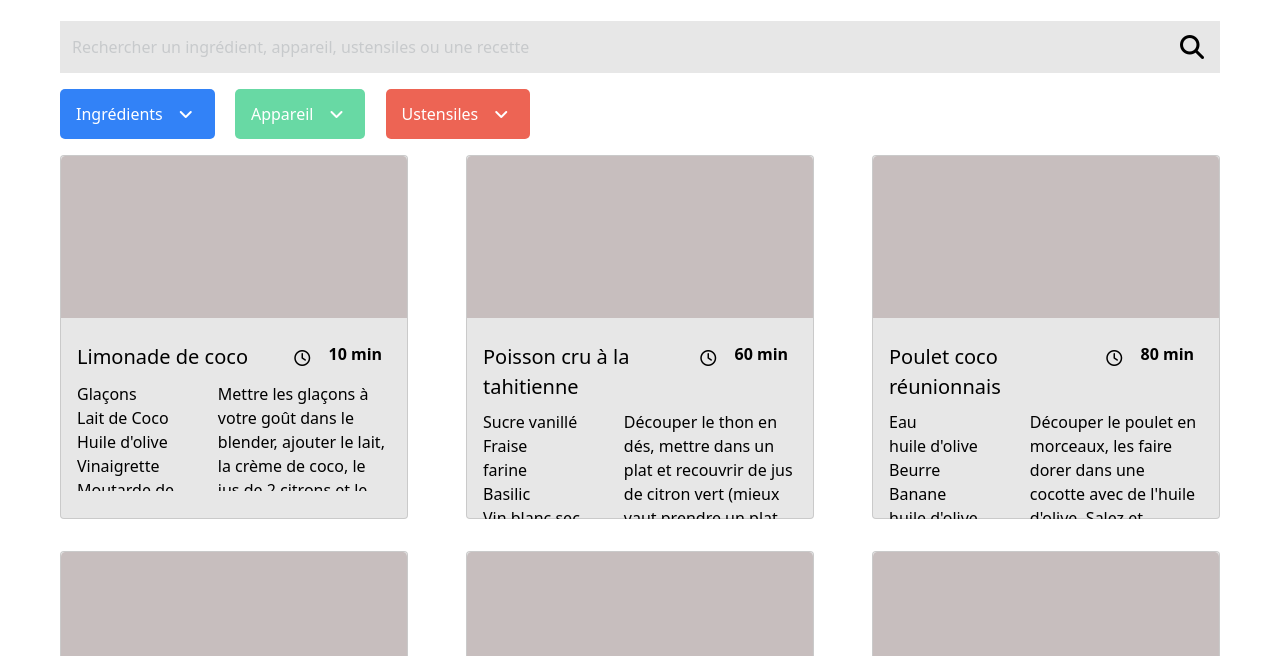
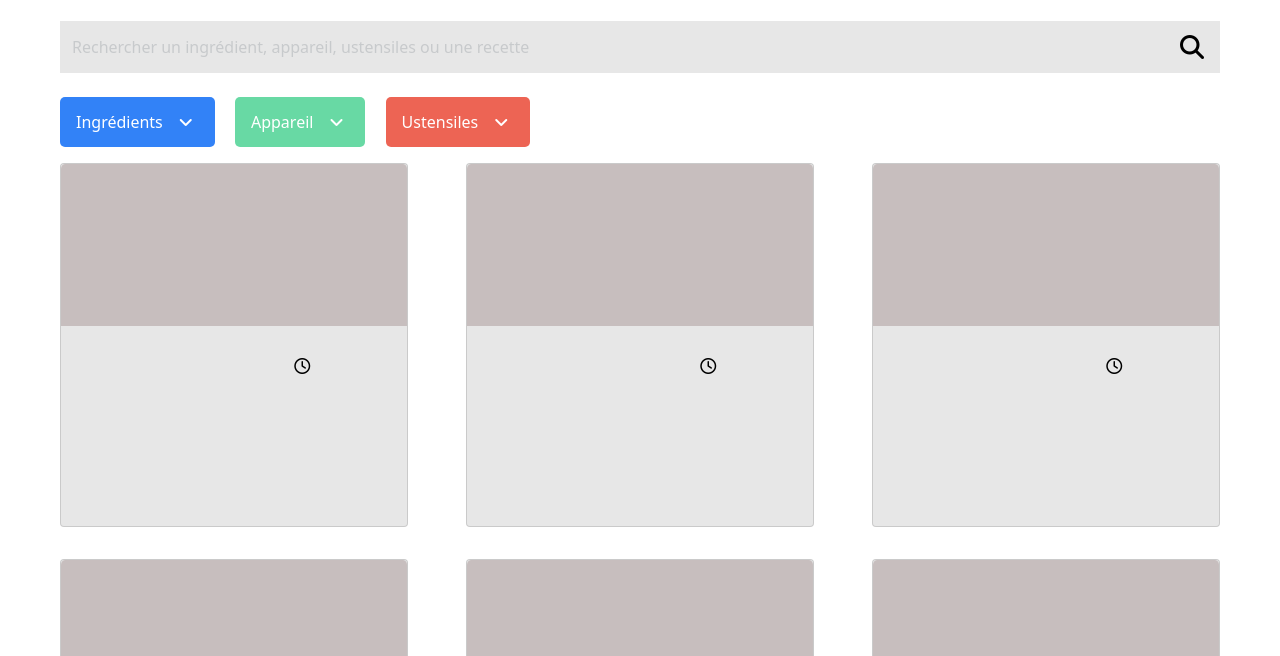
Before and after one commit to July-github/Les-Petits-Plats, a website with bundled scripts: page index.html in a window 1280 px wide. Shown: the part 144-800 px from the top of the page. Built offline with nearby package versions, Linux system fonts and the light colour scheme.

Commit message:
createElts instead of cloneNode

```diff
--- a/index.html
+++ b/index.html
@@ -10,7 +10,8 @@
     <link rel="preconnect" href="https://fonts.gstatic.com" crossorigin>
     <link href="https://fonts.googleapis.com/css2?family=Lato:wght@400;700;900&family=Roboto&display=swap" rel="stylesheet">
     <script src="https://kit.fontawesome.com/dccdede72c.js" crossorigin="anonymous"></script>
-    <link rel="stylesheet" href="css/style.css" />
+    <link href="https://cdn.jsdelivr.net/npm/bootstrap@5.0.2/dist/css/bootstrap.min.css" rel="stylesheet" integrity="sha384-EVSTQN3/azprG1Anm3QDgpJLIm9Nao0Yz1ztcQTwFspd3yD65VohhpuuCOmLASjC" crossorigin="anonymous">
+    <link rel="stylesheet" href="css/style.css"/>
     <title>Les Petits Plats</title>
   </head>
   <body class="m-5">
@@ -27,7 +28,7 @@
             <i class="fas fa-search fs-4 mx-3"></i>
           </nav>
         </div>
-        <div id="tag" class="m-2"></div>
+        <div id="tag" class="m-2 d-flex"></div>
         <div class="container-fluid">
         <div class="dropdown mx-l-2 ">
           <button class="dropbtn bg-primary" id="listI">Ingrédients<i class="fas fa-angle-down m-3"></i></button>
@@ -46,26 +47,12 @@
         </div>
         <div class="container-fluid">
           <div class="row d-flex justify-content-between m-0 w-100" id="cards">
-            <div class="card p-0 my-3">
-              <img src="./images/img.svg" class="w-100" alt="image plat"/>
-              <div class="card-body text-left">
-                <div class="row my-2 w-100 flex-nowrap">
-                  <div class="recipe col-8 fs-5"></div>
-                  <i class="far fa-clock col-1 m-2"></i><div class="time col-3 fw-bold fs-6"></div>
-                </div>
-                <div class="row fs-6">
-                  <ul class="ingredients col-5">
-                  </ul>
-                  <div class="description col-7"></div>
-                </div>
-              </div>
-            </div>
           </div>
         </div>
 
     <script src="./js/index.js" type="module"></script>
     <script src="https://code.jquery.com/jquery-3.4.1.slim.min.js" integrity="sha384-J6qa4849blE2+poT4WnyKhv5vZF5SrPo0iEjwBvKU7imGFAV0wwj1yYfoRSJoZ+n" crossorigin="anonymous"></script>
-    <script src="https://cdn.jsdelivr.net/npm/popper.js@1.16.0/dist/umd/popper.min.js" integrity="sha384-Q6E9RHvbIyZFJoft+2mJbHaEWldlvI9IOYy5n3zV9zzTtmI3UksdQRVvoxMfooAo" crossorigin="anonymous"></script>
-    <script src="https://stackpath.bootstrapcdn.com/bootstrap/4.4.1/js/bootstrap.min.js" integrity="sha384-wfSDF2E50Y2D1uUdj0O3uMBJnjuUD4Ih7YwaYd1iqfktj0Uod8GCExl3Og8ifwB6" crossorigin="anonymous"></script>
+    <script src="https://cdn.jsdelivr.net/npm/@popperjs/core@2.9.2/dist/umd/popper.min.js" integrity="sha384-IQsoLXl5PILFhosVNubq5LC7Qb9DXgDA9i+tQ8Zj3iwWAwPtgFTxbJ8NT4GN1R8p" crossorigin="anonymous"></script>
+    <script src="https://cdn.jsdelivr.net/npm/bootstrap@5.0.2/dist/js/bootstrap.min.js" integrity="sha384-cVKIPhGWiC2Al4u+LWgxfKTRIcfu0JTxR+EQDz/bgldoEyl4H0zUF0QKbrJ0EcQF" crossorigin="anonymous"></script>
   </body>
 </html>
--- a/js/index.js
+++ b/js/index.js
@@ -1,18 +1,110 @@
 import {recipes} from "./recipes.js";
 console.log(recipes);
 
-/*Get the ingredients*/
-function getIngredient(recipe, index) {
-    for (let j=0; j<recipe.ingredients.length; j++){
-        let newIngredient = document.createElement("li");
-        document.querySelectorAll(".ingredients")[index].appendChild(newIngredient);
-        const recipeIngredient = document.querySelectorAll(".ingredients > li");
-        recipeIngredient[index].innerHTML = recipe.ingredients[j].ingredient;
-    }
+/*** Cards ***/
+/* Create cards */
+function createCard(element){
+    const newDiv = document.createElement("div")
+    return element.appendChild(newDiv).classList.add("card", "p-0", "my-3")
+}
+function createImg(element){
+    const newImg = document.createElement("img")
+    return element.appendChild(newImg).classList.add("w-100")
+}
+function setImg(element){
+    const newSrcImg = element.setAttribute("src", "./images/img.svg")
+    const newAltImg = element.setAttribute("alt", "image plat")
+    return newAltImg, newSrcImg
+}
+function createCardBody(element){
+    const newDiv = document.createElement("div")
+    return element.appendChild(newDiv).classList.add("card-body", "text-left")
+}
+function createNewRowTop(element){
+    const newDiv = document.createElement("div")
+    return element.appendChild(newDiv).classList.add("row", "rowTop", "my-2", "w-100", "flex-nowrap")
+}
+function createNewRecipeName(element){
+    const newDiv = document.createElement("div")
+    return element.appendChild(newDiv).classList.add("recipe", "col-8", "fs-5")
+}
+function createClock(element){
+    const newIClock = document.createElement("i")
+    const newClock = element.appendChild(newIClock)
+    const newClassClock = newClock.classList.add("far", "fa-clock", "iconClock", "col-1", "m-2")
+    return newClassClock
+}
+function setClock(element){
+    const newAriaClock = element.setAttribute("aria-hidden", "true")
+    return newAriaClock
+}
+function createNewTime(element){
+    const newDiv = document.createElement("div")
+    return element.appendChild(newDiv).classList.add("time", "col-3", "fw-bold", "fs-6")
+}
+function createNewRowBottom(element){
+    const newDiv = document.createElement("div")
+    return element.appendChild(newDiv).classList.add("row", "rowBottom", "fs-6")
+}
+function createNewIngredient(element){
+    const newDiv = document.createElement("div")
+    return element.appendChild(newDiv).classList.add("ingredients", "col-5")
+}
+function createNewUl(element){
+    const newUl = document.createElement("ul")
+    return element.appendChild(newUl).classList.add("ulIngredients")
+}
+function createNewLi(element){
+    const newLi = document.createElement("li")
+    return element.appendChild(newLi)
+}
+function createNewDescription(element){
+    const newDiv = document.createElement("div")
+    return element.appendChild(newDiv).classList.add("description", "col-7")
 }
 
+recipes.map(recipe => createCard(document.getElementById("cards")))
+const cards = [...document.querySelectorAll(".card")]
+cards.map(card => createImg(card))
+const images = [...document.querySelectorAll(".card > img")]
+images.map(image => setImg(image))
+cards.map(card => createCardBody(card))
+const cardBodies = [...document.querySelectorAll(".card-body")]
+cardBodies.map(cardBodie => createNewRowTop(cardBodie))
+const topRows = [...document.querySelectorAll(".rowTop")]
+topRows.map(topRow => createNewRecipeName(topRow))
+topRows.map(topRow => createClock(topRow))
+const clockIcons = [...document.querySelectorAll(".iconClock")]
+clockIcons.map(clockIcon => setClock(clockIcon))
+topRows.map(topRow => createNewTime(topRow))
+cardBodies.map(cardBodie => createNewRowBottom(cardBodie))
+const bottomRows = [...document.querySelectorAll(".rowBottom")]
+bottomRows.map(bottomRow => createNewIngredient(bottomRow))
+const ingredients = [...document.querySelectorAll(".ingredients")]
+ingredients.map(ingredient => createNewUl(ingredient))
+bottomRows.map(bottomRow => createNewDescription(bottomRow))
+
+/* Fill cards */
+
+
+/*Get the ingredients*/
+/*function getIngredient(recipe, index) {
+    console.log(recipe, index)
+    const ulIngredients = document.createElement("ul")
+    for (let j=0; j<recipe.ingredients.length; j++){
+        const newIngredient = document.createElement("li");
+        newIngredient.textContent = recipe.ingredients[j].ingredient
+        ulIngredients.appendChild(newIngredient)
+        /*.appendChild(newIngredient);
+        const recipeIngredient = document.querySelectorAll(".ingredients > li");
+        recipeIngredient[index].innerHTML = recipe.ingredients[j].ingredient;*/
+    //}
+    //document.querySelectorAll(".ingredients")[index].appendChild(ulIngredients)
+    //return ulIngredients;
+//}
+
 /*Fill the cards*/
-function fillCards(){
+/*function fillCards(){
     for(let i=0; i<recipes.length; i++){
         const card = document.querySelector(".card");
         let numberCard = document.querySelectorAll(".card").length
@@ -33,9 +125,8 @@ function fillCards(){
 
         getIngredient(recipes[i], i);
     }
-
 }
-fillCards()
+fillCards()*/
 
 /*Get lists for buttons*/
 const listUstensils = []
@@ -59,7 +150,6 @@ function getLists(){
         ListApparel.push(capAppliance);
     }
 }
-
 getLists()
 
 /*Delete duplicates*/
@@ -96,25 +186,30 @@ function displayList(){
 }
 displayList();
 
-/* Tag on click */
-const createTag = document.createElement("div")
-const tag = document.getElementById("tag")
+/*** Tag on click ***/
+
 let liTagIngredients = document.querySelectorAll("#myDropdown_I > ul > li")
 
 function listenClickTag(){
     for(let i=0; i<liTagIngredients.length; i++){
-        liTagIngredients[i].addEventListener("click", function(){
+        liTagIngredients[i].addEventListener("click", function(e){
+            console.log(e)
+            const createTag = document.createElement("div")
+            createTag.textContent = "coucou"
+            createTag.classList.add("bg-primary", "p-1", "m-1")
+            const tag = document.getElementById("tag")
+
             tag.appendChild(createTag)
-            tag.classList.add("d-flex")
-            let tagIngredient = document.querySelector("#tag > div")
-            tagIngredient.innerHTML = liTagIngredients[i].innerHTML;
-            tagIngredient.classList.add("bg-primary", "p-1", "m-1")
+
+            //let tagIngredient = document.querySelector("#tag > div")
+            //tagIngredient.innerHTML = liTagIngredients[i].innerHTML;
+
         })
     }
 }
 listenClickTag()
 
-/* main search bar */
+/*** Main search bar ***/
 const mainBar = document.getElementById("search_bar")
 
 /* Array match test */
@@ -195,7 +290,7 @@ function displayIngredients(){
             console.log([...new Set(matchArrayIngredients)])
         }else{console.log("no")}
     }
-    console.log([...new Set(matchArrayIngredients)])
+    console.log("yes", [...new Set(matchArrayIngredients)])
     fillList([...new Set(matchArrayIngredients)],0);
 }
 
--- a/scss/style.scss
+++ b/scss/style.scss
@@ -1,4 +1,4 @@
-@import "variable_overrides";
+@import "../scss/variable_overrides.scss";
 @import "../node_modules/bootstrap/scss/bootstrap.scss";
 
 .form-control{
@@ -69,7 +69,6 @@ button{
     cursor: grab;
 }
 #tag{
-    display: none;
     justify-content: flex-start;
     border-radius: 5px;
 }
```
